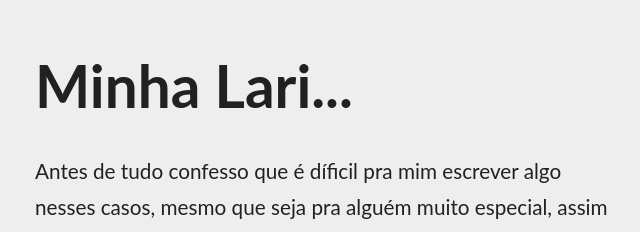
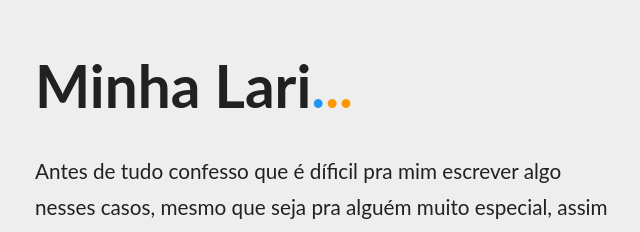
Before and after one commit to raspoladore/raspoladore.github.io, a website: page hbmd.html in a window 1280 px wide. Shown: the top 232 px of the page, 317-957 px from the left. Drawn offline with Linux system fonts and the light colour scheme.

Commit message:
Add fonts

```diff
--- a/hbmd.html
+++ b/hbmd.html
@@ -77,7 +77,7 @@
 
 <main>
 
-	<h1>Minha Lari...</h1>
+	<h1>Minha Lari<span class="font-blue">.</span><span class="font-orange">..</span></h1>
 
 	<p>Antes de tudo confesso que é díficil pra mim escrever algo nesses casos, mesmo que seja pra alguém muito especial, assim como você é pra mim (><). Tudo o que eu quero hoje é poder visitar aí em B612 pra poder te dar um longo abraço e poder cuidar da minha rosa..</p>
 
```
